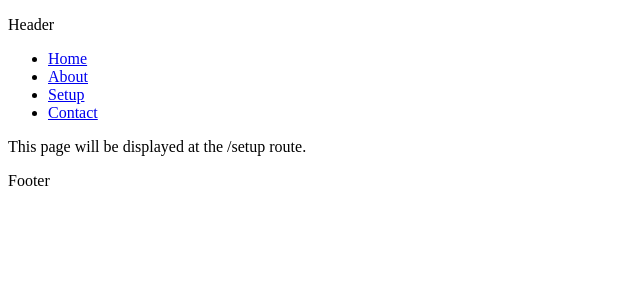
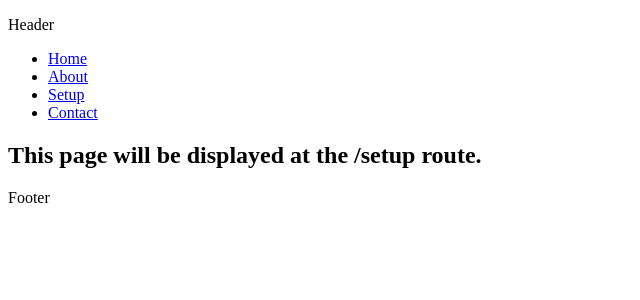
Before and after one commit to vives-project-xp/low-voltage-UPS, a Nuxt app in the folder frontend/: page /setup in a window 1280 px wide. Shown: the top 300 px of the page, without its empty margins (0-640 px from the left). Built offline with nearby package versions, Linux system fonts and the light colour scheme.

Commit message:
edit content of template pages

```diff
--- a/frontend/pages/about.vue
+++ b/frontend/pages/about.vue
@@ -1,5 +1,5 @@
 <template>
     <section>
-      <p>This page will be displayed at the /about route.</p>
+      <h1>This page will be displayed at the /about route.</h1>
     </section>
 </template>
--- a/frontend/pages/contact.vue
+++ b/frontend/pages/contact.vue
@@ -1,5 +1,5 @@
 <template>
     <section>
-      <h1>This page will be displayed at the /setup route.</h1>
+      <h1>This page will be displayed at the /section route.</h1>
     </section>
 </template>
--- a/frontend/pages/setup.vue
+++ b/frontend/pages/setup.vue
@@ -1,5 +1,5 @@
 <template>
     <section>
-      <p>This page will be displayed at the /setup route.</p>
+      <h1>This page will be displayed at the /setup route.</h1>
     </section>
 </template>
```
